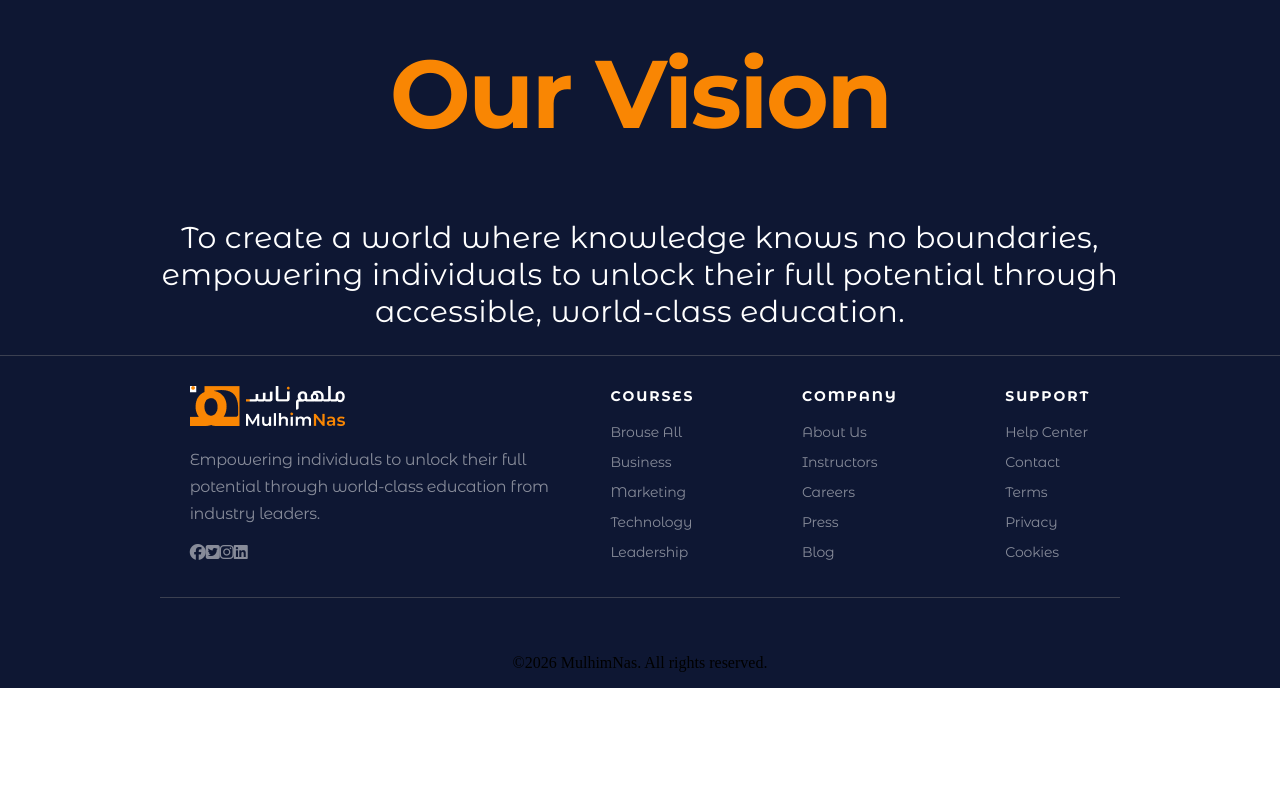
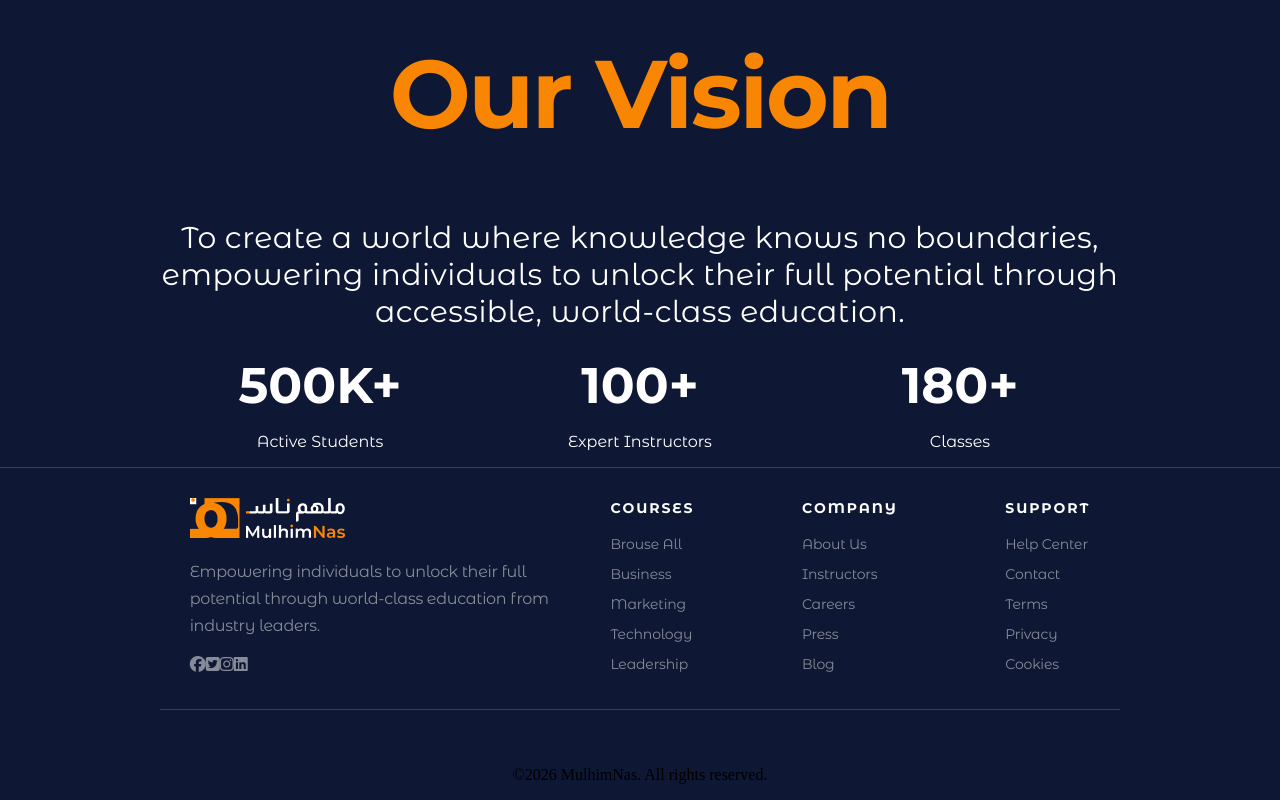
Before and after one commit to BondoqZain/learnVueJs, a Vue app: page / in a window 1280 px wide. Shown: the part 4337-5137 px from the top of the page. Before the commit the page ends 5025 px from the top, so only its background shows below. Built offline with nearby package versions, Linux system fonts and the light colour scheme.

Commit message:
added statistics components

```diff
--- a/src/App.vue
+++ b/src/App.vue
@@ -5,6 +5,7 @@ import Features from './components/Features.vue';
 import MainFooter from './components/MainFooter.vue';
 import Instructors from './components/instructors.vue';
 import Vision from './components/Vision.vue';
+import Statistics from './components/Statistics.vue';
 
 </script>
 
@@ -15,6 +16,7 @@ import Vision from './components/Vision.vue';
     <Features />
     <Instructors />
     <Vision />
+    <Statistics />
     <MainFooter />
   </div>
 </template>
--- /dev/null
+++ b/src/components/Statistics.vue
@@ -0,0 +1,46 @@
+<template>
+    <div class="container">
+        <section class="statistics">
+            <div class="statistics-card">
+                <h1>500K+</h1>
+                <p>Active Students</p>
+            </div>
+
+            <div class="statistics-card">
+                <h1>100+</h1>
+                <p>Expert Instructors</p>
+            </div>
+
+            <div class="statistics-card">
+                <h1>180+</h1>
+                <p>Classes</p>
+            </div>
+        </section>
+    </div>
+</template>
+
+<style scoped>
+.statistics {
+    display: flex;
+    flex-wrap: wrap;
+    justify-content: space-evenly;
+    color: var(--white);
+    text-align: center;
+}
+
+.statistics-card {
+    flex: 1 1 250px;
+}
+
+.statistics-card h1 {
+    font-family: Montserrat Alternates;
+    font-size: 50px;
+    text-align: center;
+    margin-bottom: 0;
+    margin-top: 0;
+}
+
+.statistics-card p {
+    font-family: Montserrat Alternates;
+}
+</style>
```
